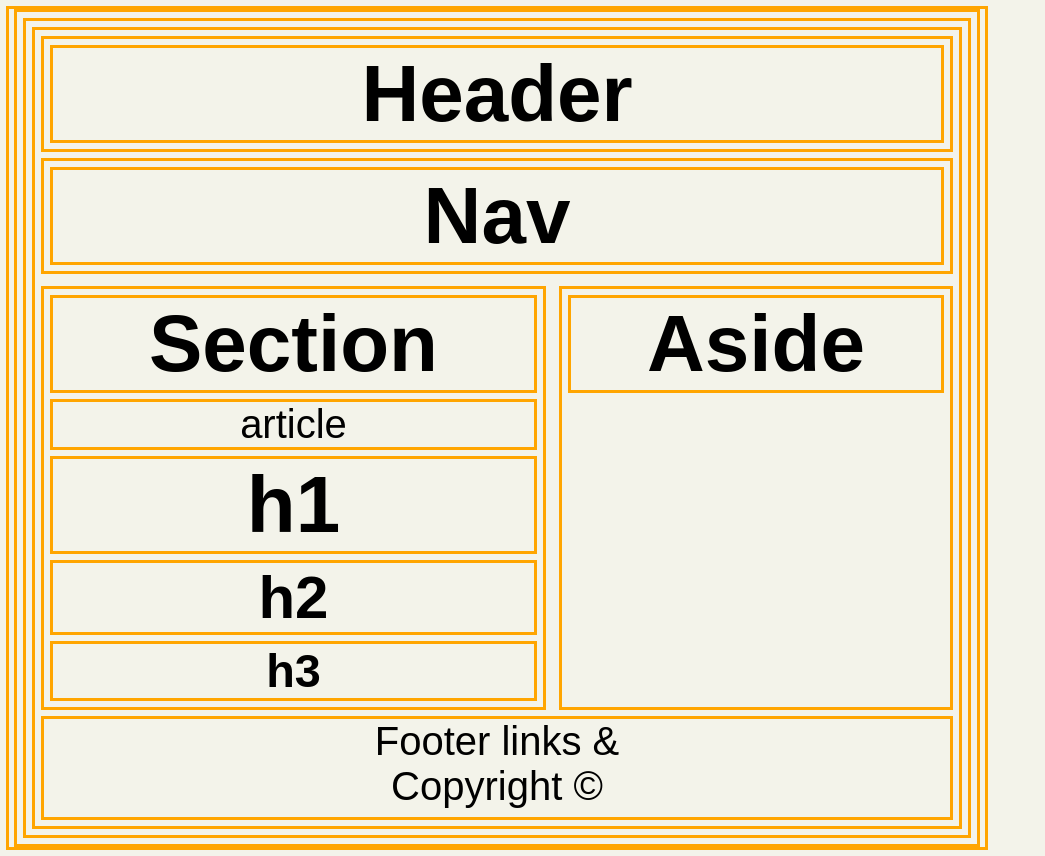
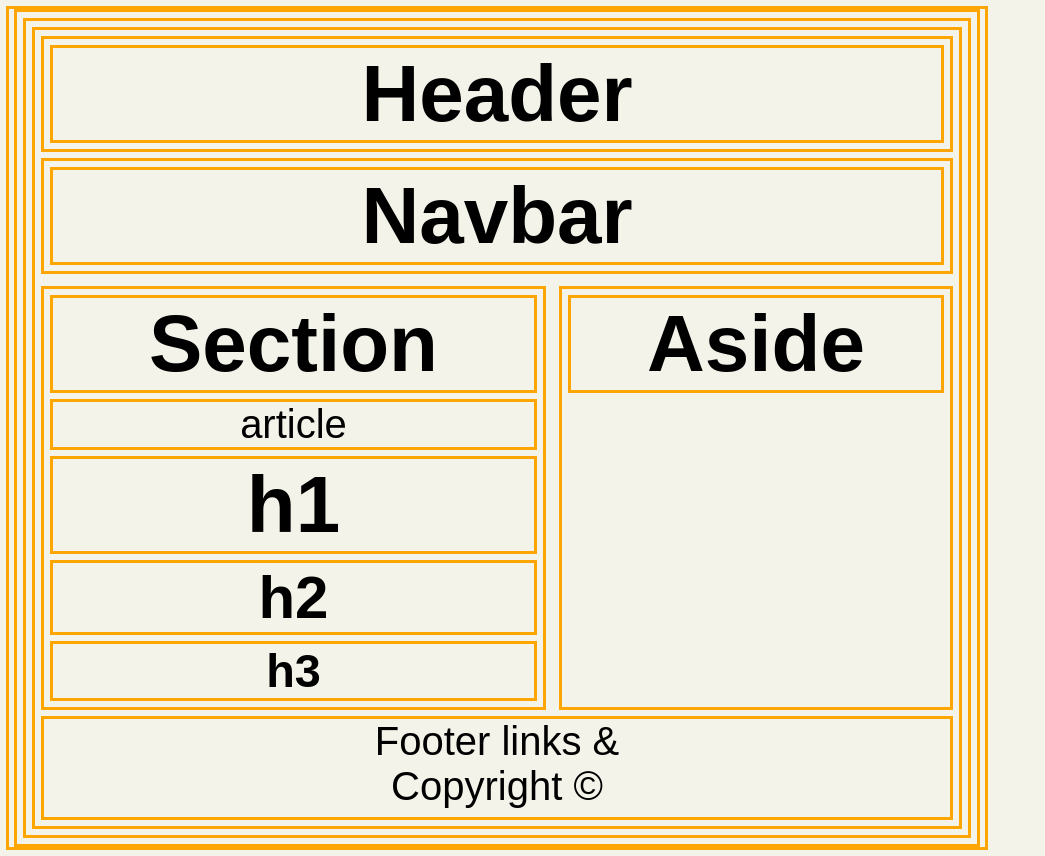
Before and after one commit to thefutureseer/react-land, a React (Create React App) app in the folder react-land/: page / in a window 1280 px wide. Shown: the whole page, without its empty margins (0-1045 px from the left). Built offline with nearby package versions, Linux system fonts and the light colour scheme.

Commit message:
Update Nav.js

```diff
--- a/react-land/src/Nav.js
+++ b/react-land/src/Nav.js
@@ -4,6 +4,6 @@ import React, { Component } from "react";
 
 export default class Nav extends React.Component {
   render() {
-    return <div className="nav-div"><h1>Nav</h1></div>
+    return <div className="nav-div"><h1>Navbar</h1></div>
   }
 }
```
